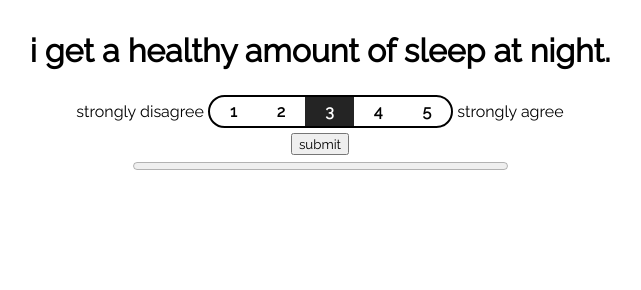
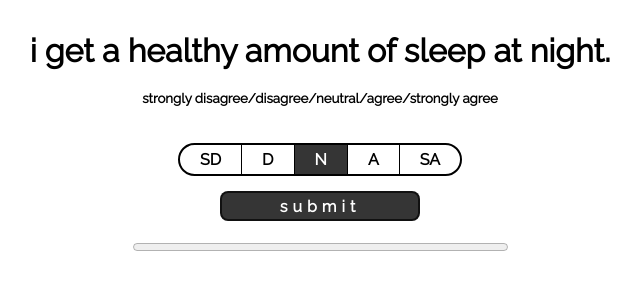
Before and after one commit to ngolba/FriendFinder, a website: page app/public/survey.html in a window 1280 px wide. Both pictures are taken after typing "Sample", "https://example.com" into the empty fields and a click on the input "start survey". Shown: the whole page, without its empty margins (320-961 px from the left). Drawn offline with nearby package versions, Linux system fonts and the light colour scheme.

Commit message:
Mostly working prototype.

```diff
--- a/app/public/survey.html
+++ b/app/public/survey.html
@@ -38,7 +38,7 @@
         box-shadow: 0 0 0 30px white inset;
         -webkit-box-shadow: 0 0 0 30px white inset;
         }
-        #nameFaceSubmit {
+        #nameFaceSubmit, #surveySubmit {
             display: block;
             background-color: rgba(10, 10, 10, 0.822);
             color: white;
@@ -53,7 +53,7 @@
             transition-duration: 0.5s;
             margin: 0 auto;
         }
-        #nameFaceSubmit:hover {
+        #nameFaceSubmit:hover, #surveySubmit:hover {
             background-color: white;
             color: rgba(10, 10, 10, 0.822);
         }
@@ -69,10 +69,10 @@
             width: fit-content;
             background-color: white;
             color: black;
-            border: solid 2px black;
+            border: 2px solid black;
             border-radius: 20px;
             overflow: hidden;
-            margin: 5px auto;
+            margin: 15px auto;
         }
         input[type=radio] {
             visibility: hidden;
@@ -81,19 +81,27 @@
         }
         input[type=radio]:checked  + label {
             color: white;
-            background-color: rgb(36, 36, 36);
+            background-color: rgba(10, 10, 10, 0.822);
         }
         .radioGroup label {
             display: inline-block;
             cursor: pointer;
+            border-right:  1px solid black;
             font-weight: bold;
             padding: 5px 20px;
         }
+        .radioGroup label:last-child {
+            border-right: none;
+        }
         #results {
+            text-align: center;
             display:none;
         }
         .radioBar p{
             display: inline;
+        }
+        .surveySubmitContainer {
+            margin-bottom: 15px;
         }
     </style>
 </head>
@@ -109,31 +117,22 @@
         <div id='questionGrid'>
             <form>
                 <h1 id="question">i get a healthy amount of sleep at night.</h1>
-                <div class="radioBar">
-                    <p>strongly disagree</p>
-                    <div class="radioGroup">
-                        <input type="radio" id="stronglyDisagree" name="0" points="1"> <label for="stronglyDisagree">1</label>
-                        <input type="radio" id="disagree" name="0" points="2"><label for="disagree">2</label>
-                        <input type="radio" id="neutral" name="0" points="3" checked><label for="neutral">3</label>
-                        <input type="radio" id="agree" name="0" points="4"><label for="agree">4</label>
-                        <input type="radio" id="stronglyAgree" name="0" points="5"><label for="stronglyAgree">5</label>
-                        <!-- <input type="radio" id="stronglyDisagree" name="0" points="1"> <label for="stronglyDisagree">strongly
-                        disagree</label>
-                    <input type="radio" id="disagree" name="0" points="2"><label for="disagree">disagree</label>
-                    <input type="radio" id="neutral" name="0" points="3" checked><label for="neutral">neutral</label>
-                    <input type="radio" id="agree" name="0" points="4"><label for="agree">agree</label>
-                    <input type="radio" id="stronglyAgree" name="0" points="5"><label for="stronglyAgree">strongly
-                        agree</label> -->
-                    </div>
-                    <p>strongly agree</p>
+                <h5>strongly disagree/disagree/neutral/agree/strongly agree</h5>
+                <div class="radioGroup">
+                    <input type="radio" id="stronglyDisagree" name="0" points="1"> <label for="stronglyDisagree">SD</label>
+                    <input type="radio" id="disagree" name="0" points="2"><label for="disagree">D</label>
+                    <input type="radio" id="neutral" name="0" points="3" checked><label for="neutral">N</label>
+                    <input type="radio" id="agree" name="0" points="4"><label for="agree">A</label>
+                    <input type="radio" id="stronglyAgree" name="0" points="5"><label for="stronglyAgree">SA</label>
                 </div>
-                <div>
+                <div class="surveySubmitContainer">
                     <input type="submit" id="surveySubmit" name="0" value="submit">
                 </div>
                 <progress value='0' max='10'></progress>
             </form>
         </div>
         <div id='results'>
+            <h1>your match</h1>
             <img src="#" height="300px" width="300px" id="matchImg">
             <h2 id="matchName"></h2>
         </div>
```
